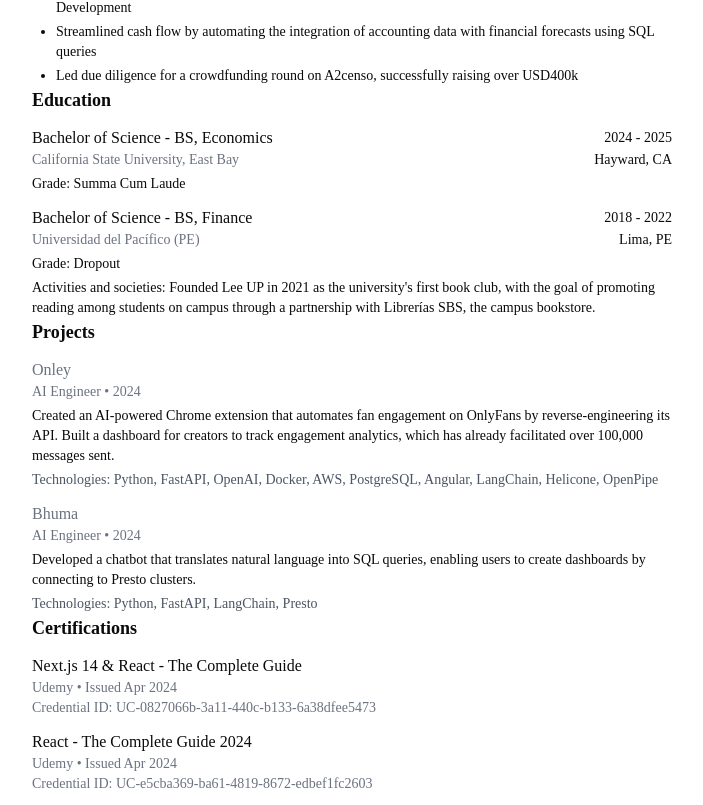
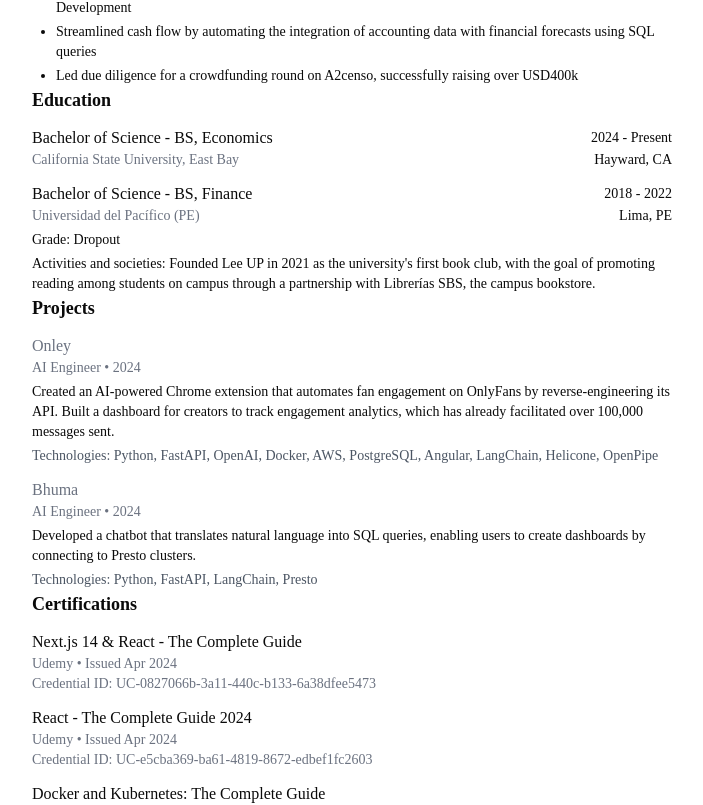
Before and after one commit to alvropena/my-website, a Next.js app: page / in a window 1280 px wide. Shown: the part 778-1583 px from the top of the page, without its empty margins (288-991 px from the left). Built offline with nearby package versions, Linux system fonts and the light colour scheme.

Commit message:
Update education section with current year and apostrophe fix

```diff
--- a/app/page.tsx
+++ b/app/page.tsx
@@ -160,7 +160,7 @@
       <div>
         <div className="flex justify-between items-center">
           <h3 className="text-base font-medium">Bachelor of Science - BS, Economics</h3>
-          <p>2024 - 2025</p>
+          <p>2024 - Present</p>
         </div>
         <div className="flex justify-between items-center">
           <p className="text-gray-500">
@@ -175,7 +175,6 @@
           </p>
           <p>Hayward, CA</p>
         </div>
-        <p className="mt-1">Grade: Summa Cum Laude</p>
       </div>
       <div>
         <div className="flex justify-between items-center">
@@ -196,7 +195,7 @@
           <p>Lima, PE</p>
         </div>
         <p className="mt-1">Grade: Dropout</p>
-        <p className="mt-1">Activities and societies: Founded Lee UP in 2021 as the university's first book club, with the goal of promoting reading among students on campus through a partnership with Librerías SBS, the campus bookstore.</p>
+        <p className="mt-1">Activities and societies: Founded Lee UP in 2021 as the university&apos;s first book club, with the goal of promoting reading among students on campus through a partnership with Librerías SBS, the campus bookstore.</p>
       </div>
     </div>
   </section>
```
